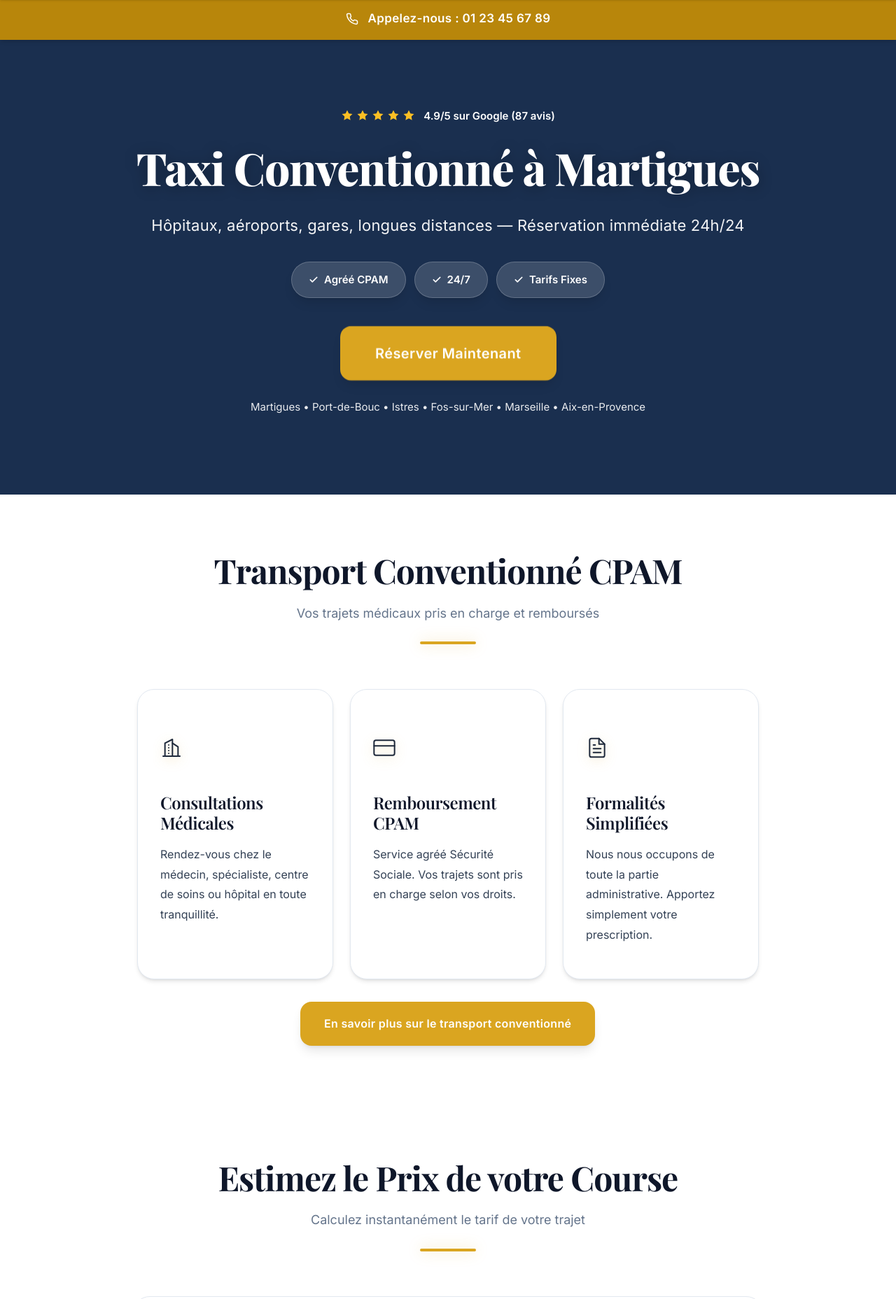
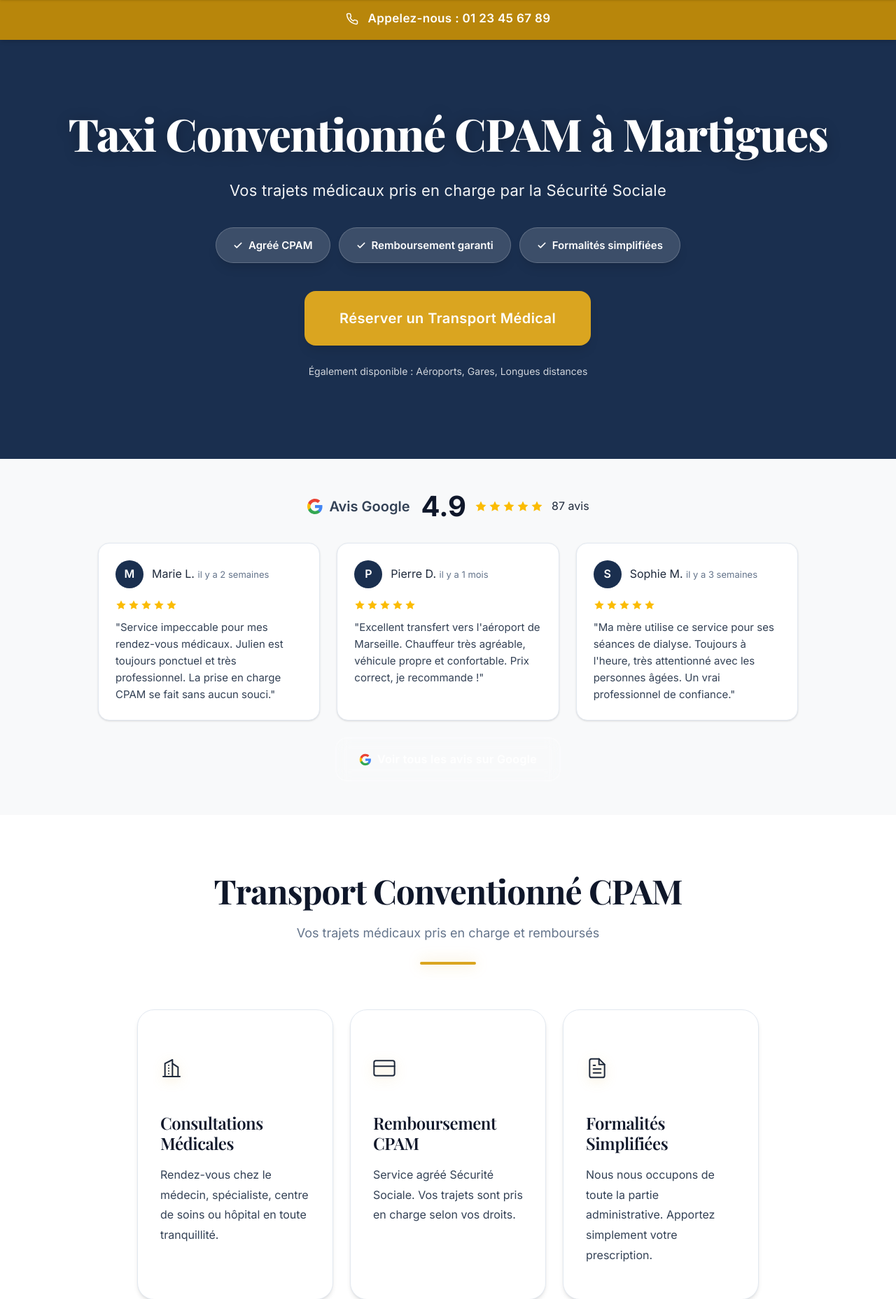
Before and after one commit to Gullicheeeee/site-taxi, a PHP site: page / in a window 1280 px wide. Shown: the part 96-1953 px from the top of the page at 70% size. Run offline with PHP 8.4, Linux system fonts and the light colour scheme.

Commit message:
feat(ux): Hero taxi conventionné + bloc avis Google
- Hero recentré sur taxi conventionné CPAM (service principal)
- Nouveau titre: "Taxi Conventionné CPAM à Martigues"
- Badges: Agréé CPAM, Remboursement garanti, Formalités simplifiées
- CTA principal: "Réserver un Transport Médical"
- Ajout bloc avis Google professionnel après le Hero
- 3 témoignages clients avec note 4.9/5 et 87 avis
- Lien vers les avis Google complets
- Styles CSS pour le composant reviews

🤖 Generated with [Claude Code](https://claude.com/claude-code)

Co-Authored-By: Claude Opus 4.5 <noreply@anthropic.com>

```diff
--- a/css/style.css
+++ b/css/style.css
@@ -481,6 +481,168 @@ p {
   /* Cacher le phone-bar sur mobile (remplacé par sticky CTA) */
   .phone-bar {
     display: none;
+  }
+}
+
+/* === BLOC AVIS GOOGLE === */
+.google-reviews-section {
+  background: var(--off-white);
+  padding: var(--space-12) 0;
+}
+
+.google-reviews-header {
+  display: flex;
+  align-items: center;
+  justify-content: center;
+  gap: var(--space-4);
+  margin-bottom: var(--space-8);
+  flex-wrap: wrap;
+}
+
+.google-logo {
+  display: flex;
+  align-items: center;
+  gap: var(--space-2);
+}
+
+.google-logo svg {
+  width: 24px;
+  height: 24px;
+}
+
+.google-rating {
+  display: flex;
+  align-items: center;
+  gap: var(--space-3);
+}
+
+.google-rating-score {
+  font-size: 2.5rem;
+  font-weight: 700;
+  color: var(--gray-900);
+  line-height: 1;
+}
+
+.google-rating-details {
+  text-align: left;
+}
+
+.google-stars {
+  display: flex;
+  gap: 2px;
+  color: #fbbc04;
+}
+
+.google-stars svg {
+  width: 18px;
+  height: 18px;
+  fill: currentColor;
+}
+
+.google-count {
+  font-size: 0.875rem;
+  color: var(--gray-500);
+  margin-top: 2px;
+}
+
+.reviews-grid {
+  display: grid;
+  grid-template-columns: repeat(auto-fit, minmax(300px, 1fr));
+  gap: var(--space-6);
+  max-width: 1000px;
+  margin: 0 auto;
+}
+
+.review-card {
+  background: var(--white);
+  border-radius: var(--radius-xl);
+  padding: var(--space-6);
+  box-shadow: var(--shadow-sm);
+  border: 1px solid var(--gray-200);
+}
+
+.review-header {
+  display: flex;
+  align-items: center;
+  gap: var(--space-3);
+  margin-bottom: var(--space-4);
+}
+
+.review-avatar {
+  width: 40px;
+  height: 40px;
+  border-radius: 50%;
+  background: var(--primary);
+  color: var(--white);
+  display: flex;
+  align-items: center;
+  justify-content: center;
+  font-weight: 600;
+  font-size: 1rem;
+}
+
+.review-author {
+  flex: 1;
+}
+
+.review-author-name {
+  font-weight: 600;
+  color: var(--gray-900);
+  font-size: 0.9375rem;
+}
+
+.review-date {
+  font-size: 0.8125rem;
+  color: var(--gray-500);
+}
+
+.review-stars {
+  display: flex;
+  gap: 2px;
+  color: #fbbc04;
+  margin-bottom: var(--space-3);
+}
+
+.review-stars svg {
+  width: 16px;
+  height: 16px;
+  fill: currentColor;
+}
+
+.review-text {
+  color: var(--gray-700);
+  font-size: 0.9375rem;
+  line-height: 1.6;
+  margin: 0;
+}
+
+.review-google-badge {
+  display: flex;
+  align-items: center;
+  gap: var(--space-2);
+  margin-top: var(--space-4);
+  padding-top: var(--space-4);
+  border-top: 1px solid var(--gray-100);
+  font-size: 0.75rem;
+  color: var(--gray-500);
+}
+
+.review-google-badge svg {
+  width: 16px;
+  height: 16px;
+}
+
+@media (max-width: 768px) {
+  .google-rating-score {
+    font-size: 2rem;
+  }
+
+  .reviews-grid {
+    grid-template-columns: 1fr;
+  }
+
+  .review-card {
+    padding: var(--space-5);
   }
 }
 
--- a/index.html
+++ b/index.html
@@ -263,36 +263,120 @@
     <main id="main-content">
     <section class="hero" role="region" aria-label="Accueil">
         <div class="container hero-content">
-            <!-- Bloc confiance avis Google -->
-            <div class="hero-trust" style="margin-bottom: var(--space-6); display: flex; align-items: center; justify-content: center; gap: var(--space-3); flex-wrap: wrap;">
-                <div style="display: flex; align-items: center; gap: 4px; color: #fbbf24;">
-                    <svg width="18" height="18" viewBox="0 0 24 24" fill="currentColor"><polygon points="12 2 15.09 8.26 22 9.27 17 14.14 18.18 21.02 12 17.77 5.82 21.02 7 14.14 2 9.27 8.91 8.26 12 2"/></svg>
-                    <svg width="18" height="18" viewBox="0 0 24 24" fill="currentColor"><polygon points="12 2 15.09 8.26 22 9.27 17 14.14 18.18 21.02 12 17.77 5.82 21.02 7 14.14 2 9.27 8.91 8.26 12 2"/></svg>
-                    <svg width="18" height="18" viewBox="0 0 24 24" fill="currentColor"><polygon points="12 2 15.09 8.26 22 9.27 17 14.14 18.18 21.02 12 17.77 5.82 21.02 7 14.14 2 9.27 8.91 8.26 12 2"/></svg>
-                    <svg width="18" height="18" viewBox="0 0 24 24" fill="currentColor"><polygon points="12 2 15.09 8.26 22 9.27 17 14.14 18.18 21.02 12 17.77 5.82 21.02 7 14.14 2 9.27 8.91 8.26 12 2"/></svg>
-                    <svg width="18" height="18" viewBox="0 0 24 24" fill="currentColor"><polygon points="12 2 15.09 8.26 22 9.27 17 14.14 18.18 21.02 12 17.77 5.82 21.02 7 14.14 2 9.27 8.91 8.26 12 2"/></svg>
-                </div>
-                <span style="color: white; font-weight: 600; font-size: 0.9375rem;">4.9/5 sur Google (87 avis)</span>
-            </div>
-
-            <h1>Taxi Conventionné à Martigues</h1>
-            <p class="hero-subtitle">Hôpitaux, aéroports, gares, longues distances — Réservation immédiate 24h/24</p>
+            <h1>Taxi Conventionné CPAM à Martigues</h1>
+            <p class="hero-subtitle">Vos trajets médicaux pris en charge par la Sécurité Sociale</p>
 
             <div class="badges-container">
                 <span class="badge"><svg width="14" height="14" viewBox="0 0 24 24" fill="none" stroke="currentColor" stroke-width="3" stroke-linecap="round" stroke-linejoin="round"><polyline points="20 6 9 17 4 12"/></svg> Agréé CPAM</span>
-                <span class="badge"><svg width="14" height="14" viewBox="0 0 24 24" fill="none" stroke="currentColor" stroke-width="3" stroke-linecap="round" stroke-linejoin="round"><polyline points="20 6 9 17 4 12"/></svg> 24/7</span>
-                <span class="badge"><svg width="14" height="14" viewBox="0 0 24 24" fill="none" stroke="currentColor" stroke-width="3" stroke-linecap="round" stroke-linejoin="round"><polyline points="20 6 9 17 4 12"/></svg> Tarifs Fixes</span>
+                <span class="badge"><svg width="14" height="14" viewBox="0 0 24 24" fill="none" stroke="currentColor" stroke-width="3" stroke-linecap="round" stroke-linejoin="round"><polyline points="20 6 9 17 4 12"/></svg> Remboursement garanti</span>
+                <span class="badge"><svg width="14" height="14" viewBox="0 0 24 24" fill="none" stroke="currentColor" stroke-width="3" stroke-linecap="round" stroke-linejoin="round"><polyline points="20 6 9 17 4 12"/></svg> Formalités simplifiées</span>
             </div>
 
             <!-- CTA principal unique -->
             <div class="cta-buttons" style="margin-top: var(--space-8);">
-                <a href="reservation.html" class="btn btn-primary btn-large" style="font-size: 1.25rem; padding: var(--space-5) var(--space-12);">Réserver Maintenant</a>
+                <a href="reservation.html" class="btn btn-primary btn-large" style="font-size: 1.25rem; padding: var(--space-5) var(--space-12);">Réserver un Transport Médical</a>
             </div>
 
-            <!-- Zones desservies -->
-            <p style="margin-top: var(--space-6); font-size: 0.9375rem; opacity: 0.9; color: white;">
-                Martigues • Port-de-Bouc • Istres • Fos-sur-Mer • Marseille • Aix-en-Provence
+            <!-- Mention secondaire autres services -->
+            <p style="margin-top: var(--space-6); font-size: 0.875rem; opacity: 0.8; color: white;">
+                Également disponible : Aéroports, Gares, Longues distances
             </p>
+        </div>
+    </section>
+
+    <!-- BLOC AVIS GOOGLE -->
+    <section class="google-reviews-section">
+        <div class="container">
+            <div class="google-reviews-header">
+                <div class="google-logo">
+                    <svg viewBox="0 0 24 24" width="28" height="28">
+                        <path fill="#4285F4" d="M22.56 12.25c0-.78-.07-1.53-.2-2.25H12v4.26h5.92c-.26 1.37-1.04 2.53-2.21 3.31v2.77h3.57c2.08-1.92 3.28-4.74 3.28-8.09z"/>
+                        <path fill="#34A853" d="M12 23c2.97 0 5.46-.98 7.28-2.66l-3.57-2.77c-.98.66-2.23 1.06-3.71 1.06-2.86 0-5.29-1.93-6.16-4.53H2.18v2.84C3.99 20.53 7.7 23 12 23z"/>
+                        <path fill="#FBBC05" d="M5.84 14.09c-.22-.66-.35-1.36-.35-2.09s.13-1.43.35-2.09V7.07H2.18C1.43 8.55 1 10.22 1 12s.43 3.45 1.18 4.93l2.85-2.22.81-.62z"/>
+                        <path fill="#EA4335" d="M12 5.38c1.62 0 3.06.56 4.21 1.64l3.15-3.15C17.45 2.09 14.97 1 12 1 7.7 1 3.99 3.47 2.18 7.07l3.66 2.84c.87-2.6 3.3-4.53 6.16-4.53z"/>
+                    </svg>
+                    <span style="font-size: 1.25rem; font-weight: 600; color: var(--gray-700);">Avis Google</span>
+                </div>
+                <div class="google-rating">
+                    <span class="google-rating-score">4.9</span>
+                    <div class="google-stars">
+                        <svg width="24" height="24" viewBox="0 0 24 24" fill="#FBBC05"><path d="M12 2l3.09 6.26L22 9.27l-5 4.87 1.18 6.88L12 17.77l-6.18 3.25L7 14.14 2 9.27l6.91-1.01L12 2z"/></svg>
+                        <svg width="24" height="24" viewBox="0 0 24 24" fill="#FBBC05"><path d="M12 2l3.09 6.26L22 9.27l-5 4.87 1.18 6.88L12 17.77l-6.18 3.25L7 14.14 2 9.27l6.91-1.01L12 2z"/></svg>
+                        <svg width="24" height="24" viewBox="0 0 24 24" fill="#FBBC05"><path d="M12 2l3.09 6.26L22 9.27l-5 4.87 1.18 6.88L12 17.77l-6.18 3.25L7 14.14 2 9.27l6.91-1.01L12 2z"/></svg>
+                        <svg width="24" height="24" viewBox="0 0 24 24" fill="#FBBC05"><path d="M12 2l3.09 6.26L22 9.27l-5 4.87 1.18 6.88L12 17.77l-6.18 3.25L7 14.14 2 9.27l6.91-1.01L12 2z"/></svg>
+                        <svg width="24" height="24" viewBox="0 0 24 24" fill="#FBBC05"><path d="M12 2l3.09 6.26L22 9.27l-5 4.87 1.18 6.88L12 17.77l-6.18 3.25L7 14.14 2 9.27l6.91-1.01L12 2z"/></svg>
+                    </div>
+                    <span class="google-rating-count">87 avis</span>
+                </div>
+            </div>
+
+            <div class="reviews-grid">
+                <div class="review-card">
+                    <div class="review-header">
+                        <div class="review-avatar">M</div>
+                        <div class="review-author">
+                            <span class="review-name">Marie L.</span>
+                            <span class="review-date">il y a 2 semaines</span>
+                        </div>
+                    </div>
+                    <div class="review-stars">
+                        <svg width="16" height="16" viewBox="0 0 24 24" fill="#FBBC05"><path d="M12 2l3.09 6.26L22 9.27l-5 4.87 1.18 6.88L12 17.77l-6.18 3.25L7 14.14 2 9.27l6.91-1.01L12 2z"/></svg>
+                        <svg width="16" height="16" viewBox="0 0 24 24" fill="#FBBC05"><path d="M12 2l3.09 6.26L22 9.27l-5 4.87 1.18 6.88L12 17.77l-6.18 3.25L7 14.14 2 9.27l6.91-1.01L12 2z"/></svg>
+                        <svg width="16" height="16" viewBox="0 0 24 24" fill="#FBBC05"><path d="M12 2l3.09 6.26L22 9.27l-5 4.87 1.18 6.88L12 17.77l-6.18 3.25L7 14.14 2 9.27l6.91-1.01L12 2z"/></svg>
+                        <svg width="16" height="16" viewBox="0 0 24 24" fill="#FBBC05"><path d="M12 2l3.09 6.26L22 9.27l-5 4.87 1.18 6.88L12 17.77l-6.18 3.25L7 14.14 2 9.27l6.91-1.01L12 2z"/></svg>
+                        <svg width="16" height="16" viewBox="0 0 24 24" fill="#FBBC05"><path d="M12 2l3.09 6.26L22 9.27l-5 4.87 1.18 6.88L12 17.77l-6.18 3.25L7 14.14 2 9.27l6.91-1.01L12 2z"/></svg>
+                    </div>
+                    <p class="review-text">"Service impeccable pour mes rendez-vous médicaux. Julien est toujours ponctuel et très professionnel. La prise en charge CPAM se fait sans aucun souci."</p>
+                </div>
+
+                <div class="review-card">
+                    <div class="review-header">
+                        <div class="review-avatar">P</div>
+                        <div class="review-author">
+                            <span class="review-name">Pierre D.</span>
+                            <span class="review-date">il y a 1 mois</span>
+                        </div>
+                    </div>
+                    <div class="review-stars">
+                        <svg width="16" height="16" viewBox="0 0 24 24" fill="#FBBC05"><path d="M12 2l3.09 6.26L22 9.27l-5 4.87 1.18 6.88L12 17.77l-6.18 3.25L7 14.14 2 9.27l6.91-1.01L12 2z"/></svg>
+                        <svg width="16" height="16" viewBox="0 0 24 24" fill="#FBBC05"><path d="M12 2l3.09 6.26L22 9.27l-5 4.87 1.18 6.88L12 17.77l-6.18 3.25L7 14.14 2 9.27l6.91-1.01L12 2z"/></svg>
+                        <svg width="16" height="16" viewBox="0 0 24 24" fill="#FBBC05"><path d="M12 2l3.09 6.26L22 9.27l-5 4.87 1.18 6.88L12 17.77l-6.18 3.25L7 14.14 2 9.27l6.91-1.01L12 2z"/></svg>
+                        <svg width="16" height="16" viewBox="0 0 24 24" fill="#FBBC05"><path d="M12 2l3.09 6.26L22 9.27l-5 4.87 1.18 6.88L12 17.77l-6.18 3.25L7 14.14 2 9.27l6.91-1.01L12 2z"/></svg>
+                        <svg width="16" height="16" viewBox="0 0 24 24" fill="#FBBC05"><path d="M12 2l3.09 6.26L22 9.27l-5 4.87 1.18 6.88L12 17.77l-6.18 3.25L7 14.14 2 9.27l6.91-1.01L12 2z"/></svg>
+                    </div>
+                    <p class="review-text">"Excellent transfert vers l'aéroport de Marseille. Chauffeur très agréable, véhicule propre et confortable. Prix correct, je recommande !"</p>
+                </div>
+
+                <div class="review-card">
+                    <div class="review-header">
+                        <div class="review-avatar">S</div>
+                        <div class="review-author">
+                            <span class="review-name">Sophie M.</span>
+                            <span class="review-date">il y a 3 semaines</span>
+                        </div>
+                    </div>
+                    <div class="review-stars">
+                        <svg width="16" height="16" viewBox="0 0 24 24" fill="#FBBC05"><path d="M12 2l3.09 6.26L22 9.27l-5 4.87 1.18 6.88L12 17.77l-6.18 3.25L7 14.14 2 9.27l6.91-1.01L12 2z"/></svg>
+                        <svg width="16" height="16" viewBox="0 0 24 24" fill="#FBBC05"><path d="M12 2l3.09 6.26L22 9.27l-5 4.87 1.18 6.88L12 17.77l-6.18 3.25L7 14.14 2 9.27l6.91-1.01L12 2z"/></svg>
+                        <svg width="16" height="16" viewBox="0 0 24 24" fill="#FBBC05"><path d="M12 2l3.09 6.26L22 9.27l-5 4.87 1.18 6.88L12 17.77l-6.18 3.25L7 14.14 2 9.27l6.91-1.01L12 2z"/></svg>
+                        <svg width="16" height="16" viewBox="0 0 24 24" fill="#FBBC05"><path d="M12 2l3.09 6.26L22 9.27l-5 4.87 1.18 6.88L12 17.77l-6.18 3.25L7 14.14 2 9.27l6.91-1.01L12 2z"/></svg>
+                        <svg width="16" height="16" viewBox="0 0 24 24" fill="#FBBC05"><path d="M12 2l3.09 6.26L22 9.27l-5 4.87 1.18 6.88L12 17.77l-6.18 3.25L7 14.14 2 9.27l6.91-1.01L12 2z"/></svg>
+                    </div>
+                    <p class="review-text">"Ma mère utilise ce service pour ses séances de dialyse. Toujours à l'heure, très attentionné avec les personnes âgées. Un vrai professionnel de confiance."</p>
+                </div>
+            </div>
+
+            <div class="text-center" style="margin-top: var(--space-6);">
+                <a href="https://www.google.com/search?q=taxi+julien+martigues+avis" target="_blank" rel="noopener noreferrer" class="btn btn-secondary" style="display: inline-flex; align-items: center; gap: 8px;">
+                    <svg viewBox="0 0 24 24" width="18" height="18">
+                        <path fill="#4285F4" d="M22.56 12.25c0-.78-.07-1.53-.2-2.25H12v4.26h5.92c-.26 1.37-1.04 2.53-2.21 3.31v2.77h3.57c2.08-1.92 3.28-4.74 3.28-8.09z"/>
+                        <path fill="#34A853" d="M12 23c2.97 0 5.46-.98 7.28-2.66l-3.57-2.77c-.98.66-2.23 1.06-3.71 1.06-2.86 0-5.29-1.93-6.16-4.53H2.18v2.84C3.99 20.53 7.7 23 12 23z"/>
+                        <path fill="#FBBC05" d="M5.84 14.09c-.22-.66-.35-1.36-.35-2.09s.13-1.43.35-2.09V7.07H2.18C1.43 8.55 1 10.22 1 12s.43 3.45 1.18 4.93l2.85-2.22.81-.62z"/>
+                        <path fill="#EA4335" d="M12 5.38c1.62 0 3.06.56 4.21 1.64l3.15-3.15C17.45 2.09 14.97 1 12 1 7.7 1 3.99 3.47 2.18 7.07l3.66 2.84c.87-2.6 3.3-4.53 6.16-4.53z"/>
+                    </svg>
+                    Voir tous les avis sur Google
+                </a>
+            </div>
         </div>
     </section>
 
```
